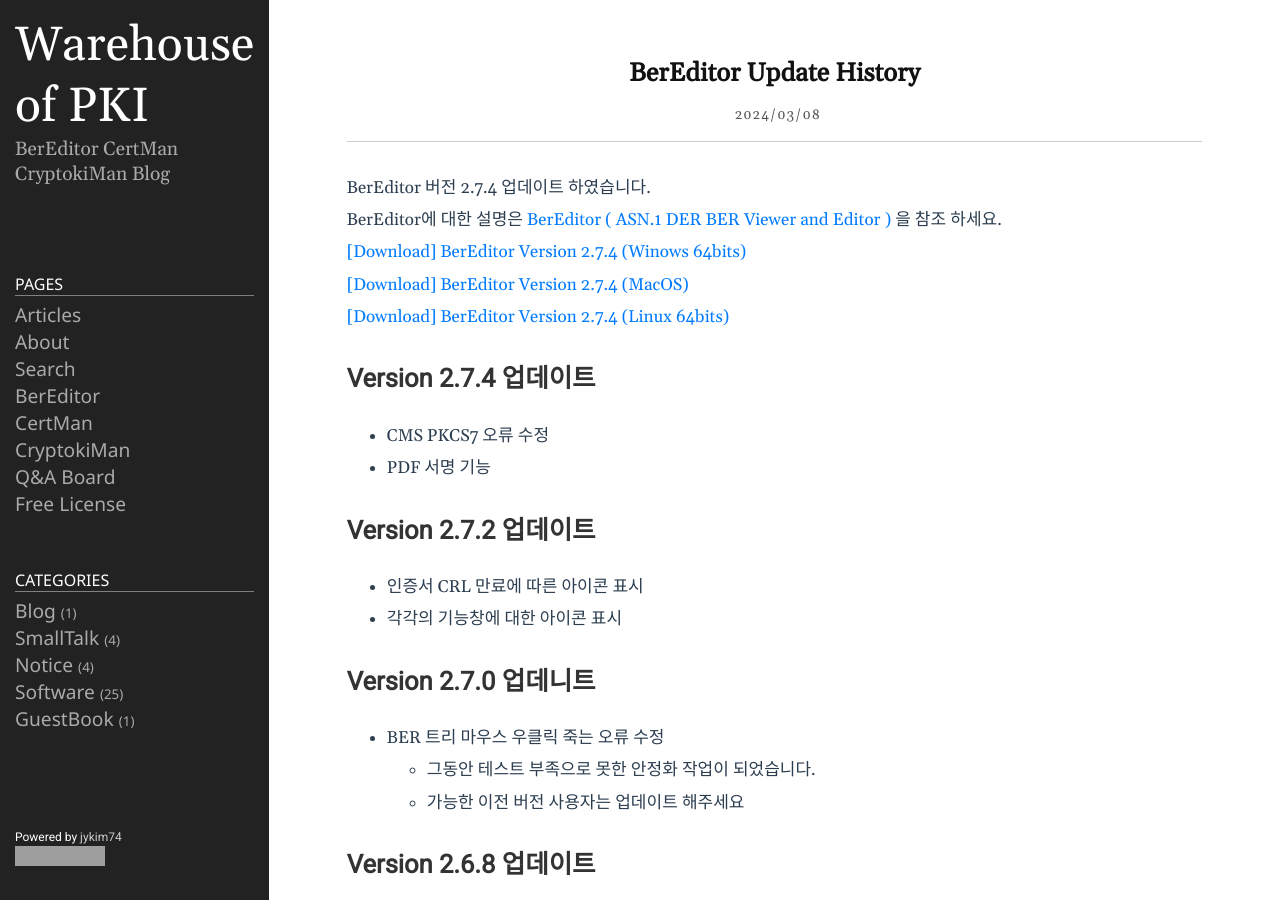
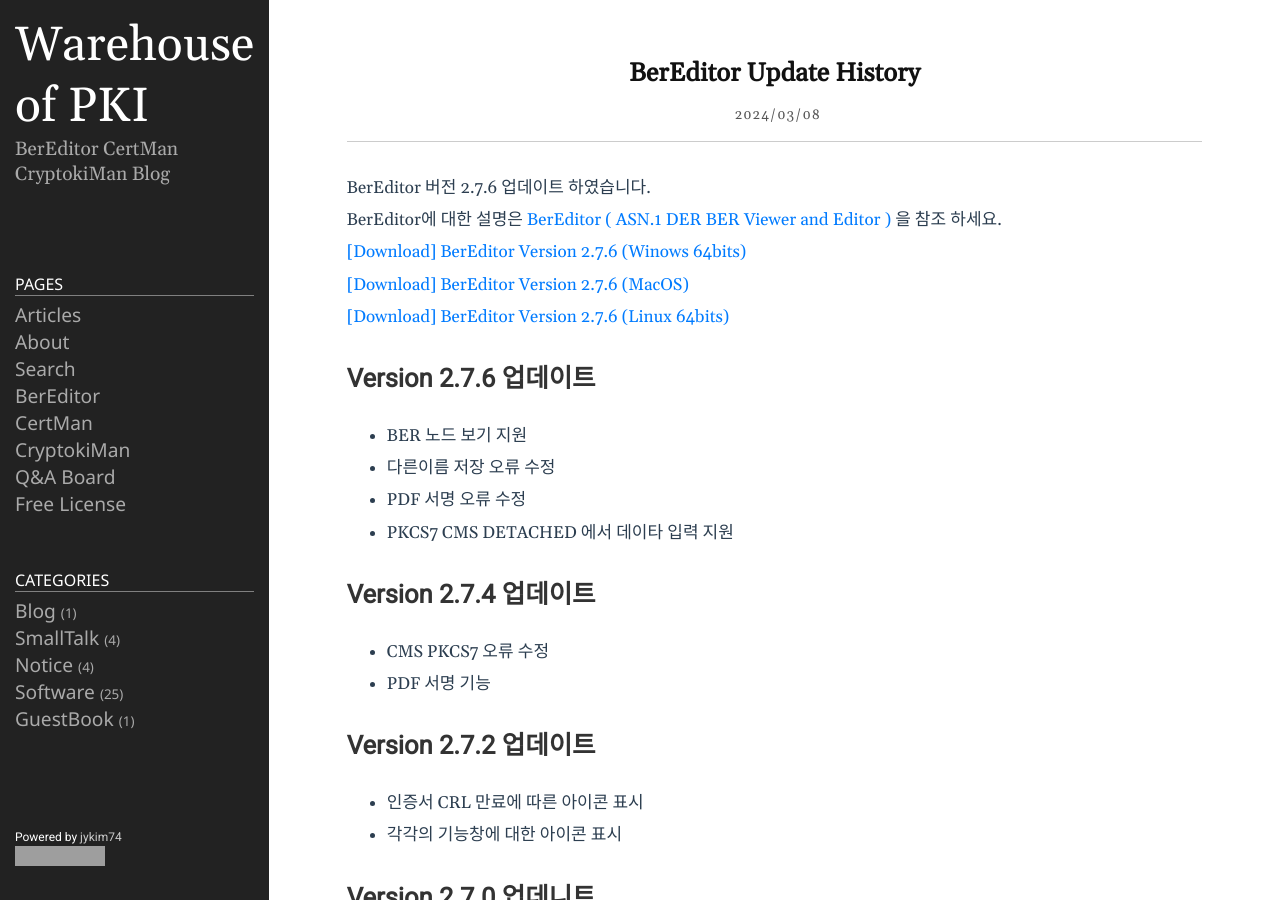
Before and after one commit to jykim74/jykim74.github.io, a Jekyll site: the page built from _posts/2024-03-08-BerEditorUpdate.md, in a window 1280 px wide and 900 px high. Built offline with Jekyll 4.4.1, drawn with Linux system fonts in a browser that asks for light colours; nearby versions of some CDN libraries; comment, search, counter and statistics services are not loaded; grey boxes are pictures that could not be loaded.

Commit message:
BerEditor Verison 2.7..6 적용

```diff
--- a/_posts/2023-04-13-BerEditor.markdown
+++ b/_posts/2023-04-13-BerEditor.markdown
@@ -16,11 +16,11 @@
 
 This is a program I made personally, so if you have any questions or bugs, use [Google Groups]( https://groups.google.com/g/bereditor, "Google Groups" )
 
-[[Download] BerEditor Version 2.7.4 (Win64)]( https://jykim74.github.io/msi/BerEditor-enV274.msi "BerEditor" )
+[[Download] BerEditor Version 2.7.6 (Win64)]( https://jykim74.github.io/msi/BerEditor-enV276.msi "BerEditor" )
 
-[[Download] BerEditor Version 2.7.4 (MacOS)]( https://jykim74.github.io/dmg/BerEditorV274.dmg "BerEditor" )
+[[Download] BerEditor Version 2.7.6 (MacOS)]( https://jykim74.github.io/dmg/BerEditorV276.dmg "BerEditor" )
 
-[[Download] BerEditor Version 2.7.4 (Linux64)]( https://jykim74.github.io/zip/BerEditorV274.zip "BerEditor" )
+[[Download] BerEditor Version 2.7.6 (Linux64)]( https://jykim74.github.io/zip/BerEditorV276.zip "BerEditor" )
 
 If you would like to receive a license, simply write a request in [Free License Request](https::/jykim7.mycafe24.com/user_reg.php) and you can receive a trial (30-day) license.
 Of course, you can apply for a license multiple times.
--- a/_posts/2024-03-08-BerEditorUpdate.md
+++ b/_posts/2024-03-08-BerEditorUpdate.md
@@ -4,14 +4,21 @@
 tags: [ASN.1,ASN.1 viewer, BER, DER, PQC, RSA, ECDSA, DSA, PQC, ML-KEM, ML-DSA, SLH-DSA]
 category: Software
 ---
-BerEditor 버전 2.7.4 업데이트 하였습니다.
+BerEditor 버전 2.7.6 업데이트 하였습니다.
 BerEditor에 대한 설명은 [BerEditor ( ASN.1 DER BER Viewer and Editor )](https://jykim74.tistory.com/36) 을 참조 하세요.
 
-[\[Download\] BerEditor Version 2.7.4 (Winows 64bits)](https://jykim74.github.io/msi/BerEditor-enV274.msi)
+[\[Download\] BerEditor Version 2.7.6 (Winows 64bits)](https://jykim74.github.io/msi/BerEditor-enV276.msi)
 
-[\[Download\] BerEditor Version 2.7.4 (MacOS)](https://jykim74.github.io/dmg/BerEditorV274.dmg)
+[\[Download\] BerEditor Version 2.7.6 (MacOS)](https://jykim74.github.io/dmg/BerEditorV276.dmg)
 
-[\[Download\] BerEditor Version 2.7.4 (Linux 64bits)](https://jykim74.github.io/zip/BerEditorV274.zip)
+[\[Download\] BerEditor Version 2.7.6 (Linux 64bits)](https://jykim74.github.io/zip/BerEditorV276.zip)
+
+## Version 2.7.6 업데이트
+- BER 노드 보기 지원
+- 다른이름 저장 오류 수정
+- PDF 서명 오류 수정
+- PKCS7 CMS DETACHED 에서 데이타 입력 지원
+
 
 ## Version 2.7.4 업데이트
 - CMS PKCS7 오류 수정
--- a/appcast/bereditor_appcast_mac.xml
+++ b/appcast/bereditor_appcast_mac.xml
@@ -5,10 +5,10 @@
 		<description>Feed for BerEditor updates</description>
 		<language>en</language>
 		<item>
-			<title>Version 2.7.4</title>
+			<title>Version 2.7.6</title>
 			<sparkle:releaseNotesLink>https://jykim74.github.io/software/2024/03/08/BerEditorUpdate.html</sparkle:releaseNotesLink>
-			<enclosure url="https://jykim74.github.io/dmg/BerEditorV274.dmg" sparkle:version="2.7.4"
-			sparkle:edSignature="3CRMVguqroQckWGp+gUIG9V9KoC3IdtjtAlAs5BNWa4TL4O0aiNUS4mM7A7Stwcz8fH+sGrpe+m7ad6hNdz7Dw==" length="33913779"
+			<enclosure url="https://jykim74.github.io/dmg/BerEditorV276.dmg" sparkle:version="2.7.6"
+			sparkle:edSignature="gHUXcQGDkRa/xDVq9zPRAJDDTYKS+lQCjVOXSE7eVLlnYoMfZWMgbUrmCyDoT99W+jDamNwO5WicKJcov8w+Cg==" length="33899401"
 			type="application/octet-stream"/>
 		</item>
 	</channel>
--- a/appcast/bereditor_appcast_mac2.xml
+++ b/appcast/bereditor_appcast_mac2.xml
@@ -8,7 +8,7 @@
 			<title>Version 2.7.6</title>
 			<sparkle:releaseNotesLink>https://jykim74.github.io/software/2024/03/08/BerEditorUpdate.html</sparkle:releaseNotesLink>
 			<enclosure url="https://jykim74.github.io/dmg/BerEditorV276.dmg" sparkle:version="2.7.6"
-			sparkle:edSignature="Jrfquh6FyH1LWIZob4kF7gBlHHiTebtL1ma9qgRQxijcoerlFSJAMHNIk1VMdEgS5uJSAswzdWWiB/vdaWX4Cg==" length="33901683"
+			sparkle:edSignature="gHUXcQGDkRa/xDVq9zPRAJDDTYKS+lQCjVOXSE7eVLlnYoMfZWMgbUrmCyDoT99W+jDamNwO5WicKJcov8w+Cg==" length="33899401"
 			type="application/octet-stream"/>
 		</item>
 	</channel>
--- a/appcast/bereditor_appcast_mac_ko.xml
+++ b/appcast/bereditor_appcast_mac_ko.xml
@@ -5,10 +5,10 @@
 		<description>Feed for BerEditor updates</description>
 		<language>en</language>
 		<item>
-			<title>Version 2.7.4</title>
+			<title>Version 2.7.6</title>
 			<sparkle:releaseNotesLink>https://jykim74.github.io/software/2024/03/08/BerEditorUpdate.html</sparkle:releaseNotesLink>
-			<enclosure url="https://jykim74.github.io/dmg/BerEditorV274.dmg" sparkle:version="2.7.4"
-			sparkle:edSignature="3CRMVguqroQckWGp+gUIG9V9KoC3IdtjtAlAs5BNWa4TL4O0aiNUS4mM7A7Stwcz8fH+sGrpe+m7ad6hNdz7Dw==" length="33913779"
+			<enclosure url="https://jykim74.github.io/dmg/BerEditorV276.dmg" sparkle:version="2.7.6"
+			sparkle:edSignature="gHUXcQGDkRa/xDVq9zPRAJDDTYKS+lQCjVOXSE7eVLlnYoMfZWMgbUrmCyDoT99W+jDamNwO5WicKJcov8w+Cg==" length="33899401"
 			type="application/octet-stream"/>
 		</item>
 	</channel>
--- a/appcast/bereditor_appcast_win.xml
+++ b/appcast/bereditor_appcast_win.xml
@@ -5,9 +5,9 @@
 		<description>Feed for BerEditor updates</description>
 		<language>en</language>
 		<item>
-			<title>Version 2.7.4</title>
+			<title>Version 2.7.6</title>
 			<sparkle:releaseNotesLink>https://jykim74.github.io/software/2024/03/08/BerEditorUpdate.html</sparkle:releaseNotesLink>
-			<enclosure url="https://jykim74.github.io/msi/BerEditor-enV274.msi" sparkle:version="2.7.4" length="0" type="application/octet-stream"/>
+			<enclosure url="https://jykim74.github.io/msi/BerEditor-enV276.msi" sparkle:version="2.7.6" length="0" type="application/octet-stream"/>
 		</item>
 	</channel>
 </rss>
--- a/appcast/bereditor_appcast_win_ko.xml
+++ b/appcast/bereditor_appcast_win_ko.xml
@@ -5,9 +5,9 @@
 		<description>Feed for BerEditor updates</description>
 		<language>en</language>
 		<item>
-			<title>Version 2.7.4</title>
+			<title>Version 2.7.6</title>
 			<sparkle:releaseNotesLink>https://jykim74.github.io/software/2024/03/08/BerEditorUpdate.html</sparkle:releaseNotesLink>
-			<enclosure url="https://jykim74.github.io/msi/BerEditor-enV274.msi" sparkle:version="2.7.4" length="0" type="application/octet-stream"/>
+			<enclosure url="https://jykim74.github.io/msi/BerEditor-enV276.msi" sparkle:version="2.7.6" length="0" type="application/octet-stream"/>
 		</item>
 	</channel>
 </rss>
```
